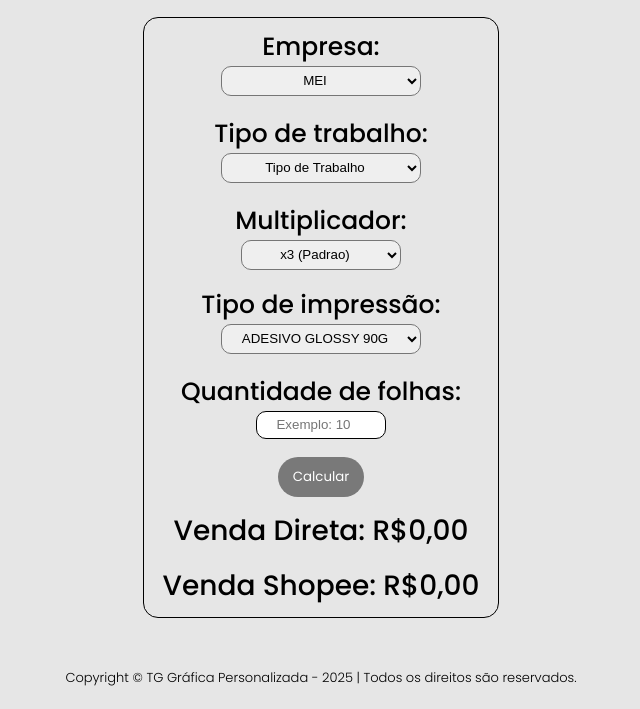
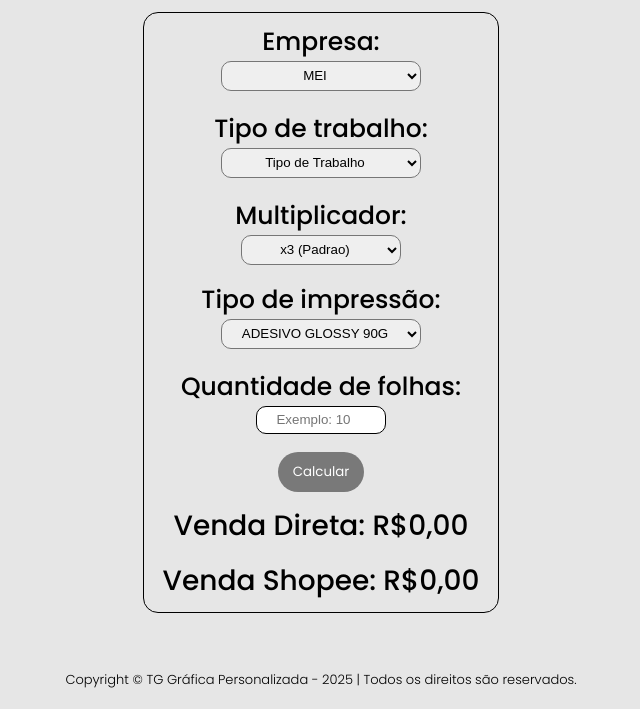
Before and after one commit to ThiagoVieira-exe/Calculadora-TG-Web, a plain HTML site: page index.html in a window 1280 px wide. Shown: the part 91-800 px from the top of the page, without its empty margins (319-959 px from the left). Drawn offline with Linux system fonts and the light colour scheme.

Commit message:
ajuste css

```diff
--- a/style.css
+++ b/style.css
@@ -17,7 +17,7 @@ body {
   font-family: "Poppins", serif;
   font-size: 25px;
   background-color: #e6e6e6;
-  line-height: 1.6; /* Ajuste para espaçamento entre linhas */
+  line-height: 1.5; /* Ajuste para espaçamento entre linhas */
 }
 
 /* Header */
```
